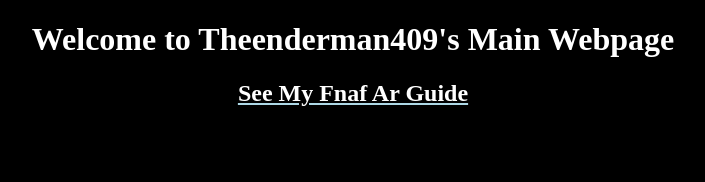
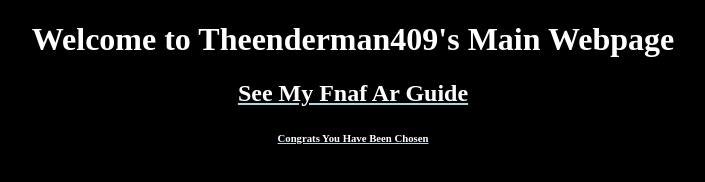
Before and after one commit to Theenderman409/Theenderman409.github.io, a plain HTML site: page index.html in a window 1280 px wide. Shown: the whole page, without its empty margins (287-992 px from the left). Drawn offline with Linux system fonts and the light colour scheme.

Commit message:
Update index.html

```diff
--- a/index.html
+++ b/index.html
@@ -13,6 +13,6 @@
    <body>
 	<h1>Welcome to Theenderman409's Main Webpage</h1>
 	<a href="https://Theenderman409.github.io/fnaf-ar-guide"><h2>See My Fnaf Ar Guide</h2></a>
-
+        <a href="https://Theenderman409.github.io/fnaf-ar-guide/TheCult.html"><h6>Congrats You Have Been Chosen</h2></a>
   </body>
 </html>
```
